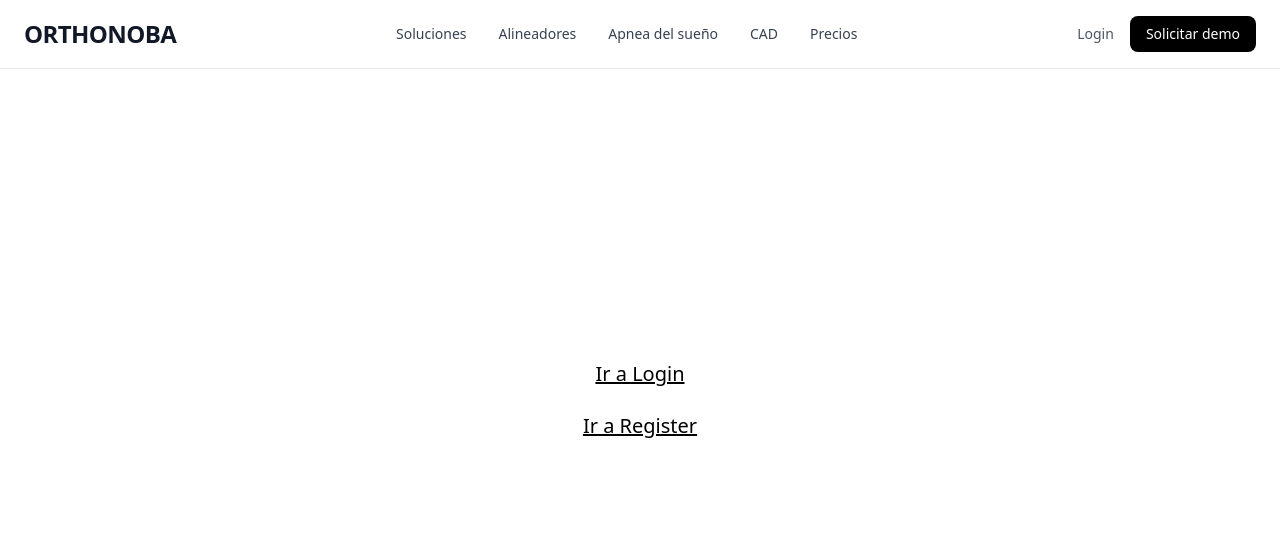
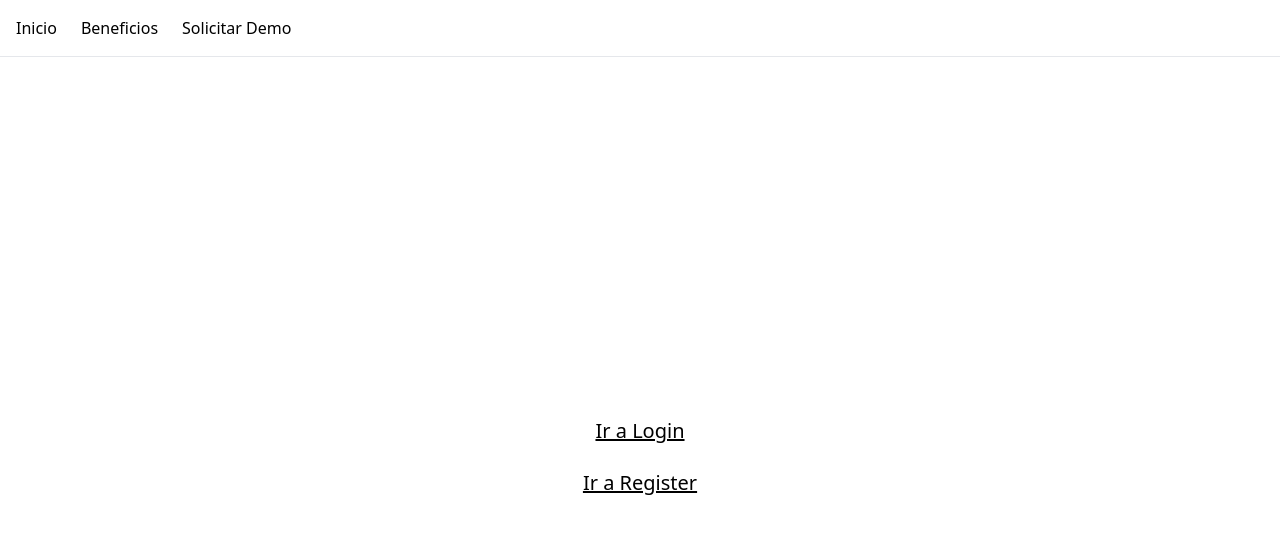
Before and after one commit to Orthonoba/orthonoba-app, a Next.js app: page / in a window 1280 px wide. Shown: the top 534 px of the page. Built offline with nearby package versions, Linux system fonts and the light colour scheme.

Commit message:
Update navigation and content structure for Beneficios page

```diff
--- a/components/navbar.tsx
+++ b/components/navbar.tsx
@@ -1,87 +1,13 @@
 "use client";
 
 import Link from "next/link";
-import { useState } from "react";
 
 export default function Navbar() {
-  const [open, setOpen] = useState(false);
-
   return (
-    <nav className="w-full border-b bg-white/80 backdrop-blur-md fixed top-0 left-0 z-50">
-      <div className="max-w-7xl mx-auto px-6 py-4 flex items-center justify-between">
-        {/* LOGO */}
-        <Link href="/">
-          <h1 className="text-2xl font-bold text-gray-900 tracking-tight">
-            ORTHONOBA
-          </h1>
-        </Link>
-
-        {/* DESKTOP MENU */}
-        <div className="hidden md:flex items-center gap-8 text-sm font-medium text-gray-700">
-          <Link href="/soluciones" className="hover:text-black transition">
-            Soluciones
-          </Link>
-          <Link href="/alineadores" className="hover:text-black transition">
-            Alineadores
-          </Link>
-          <Link href="/apnea" className="hover:text-black transition">
-            Apnea del sueño
-          </Link>
-          <Link href="/cad" className="hover:text-black transition">
-            CAD
-          </Link>
-          <Link href="/precios" className="hover:text-black transition">
-            Precios
-          </Link>
-        </div>
-
-        {/* CTA */}
-        <div className="hidden md:flex items-center gap-4">
-          <Link
-            href="/login"
-            className="text-sm text-gray-600 hover:text-black transition"
-          >
-            Login
-          </Link>
-
-          <Link
-            href="/demo"
-            className="bg-black text-white px-4 py-2 rounded-lg text-sm hover:bg-gray-800 transition"
-          >
-            Solicitar demo
-          </Link>
-        </div>
-
-        {/* MOBILE BUTTON */}
-        <button
-          onClick={() => setOpen(!open)}
-          className="md:hidden text-gray-800"
-        >
-          ☰
-        </button>
-      </div>
-
-      {/* MOBILE MENU */}
-      {open && (
-        <div className="md:hidden px-6 pb-6 flex flex-col gap-4 text-gray-700 text-sm">
-          <Link href="/soluciones">Soluciones</Link>
-          <Link href="/alineadores">Alineadores</Link>
-          <Link href="/apnea">Apnea del sueño</Link>
-          <Link href="/cad">CAD</Link>
-          <Link href="/precios">Precios</Link>
-
-          <hr />
-
-          <Link href="/login">Login</Link>
-
-          <Link
-            href="/demo"
-            className="bg-black text-white px-4 py-2 rounded-lg text-center"
-          >
-            Solicitar demo
-          </Link>
-        </div>
-      )}
+    <nav className="flex gap-6 p-4 border-b">
+      <Link href="/">Inicio</Link>
+      <Link href="/beneficios">Beneficios</Link>
+      <Link href="/solicitar-demo">Solicitar Demo</Link>
     </nav>
   );
 }
```
